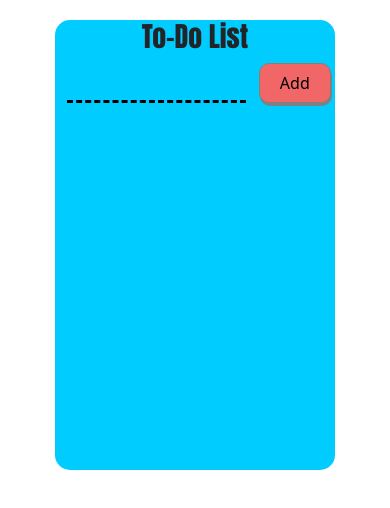
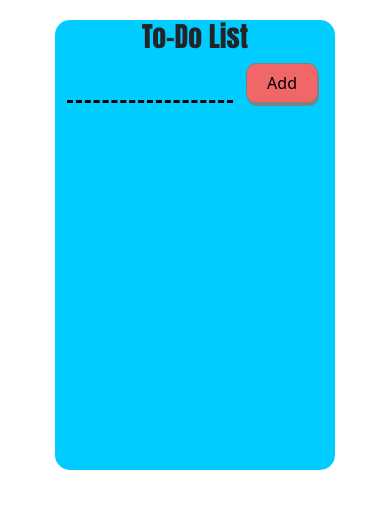
Before and after one commit to Krutik30/my-app, a React (Create React App) app: page / in a window 390 px wide. Shown: the top 508 px of the page. Built offline with nearby package versions, Linux system fonts and the light colour scheme.

Commit message:
responsive

```diff
--- a/src/Apps/10/App10.css
+++ b/src/Apps/10/App10.css
@@ -26,7 +26,7 @@
     background-color: transparent;
     border-bottom: 3px dashed black;
     padding-left: 10%;
-    width: 70%;
+    width: 65%;
 }
 
 input:focus{
```
